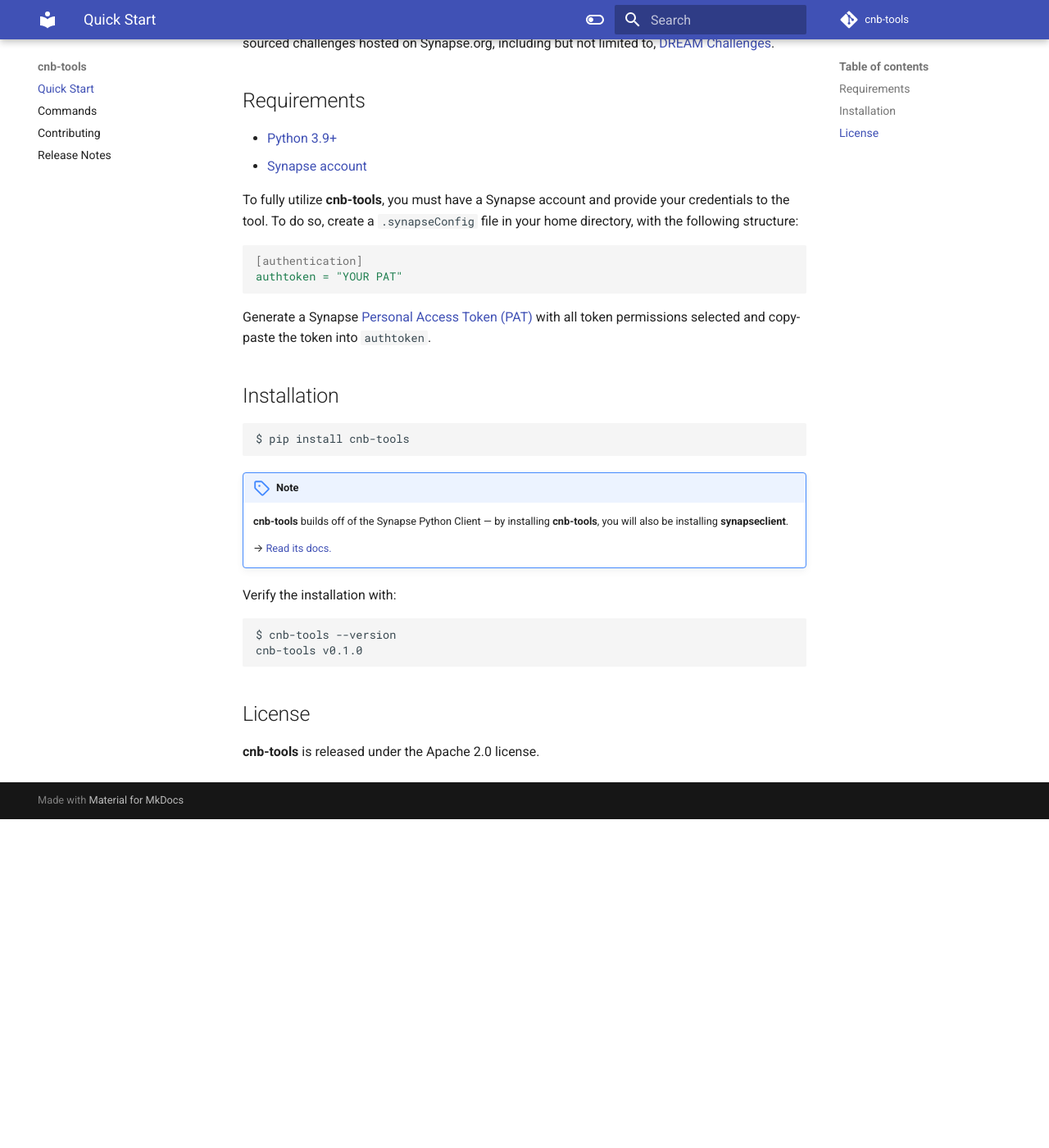
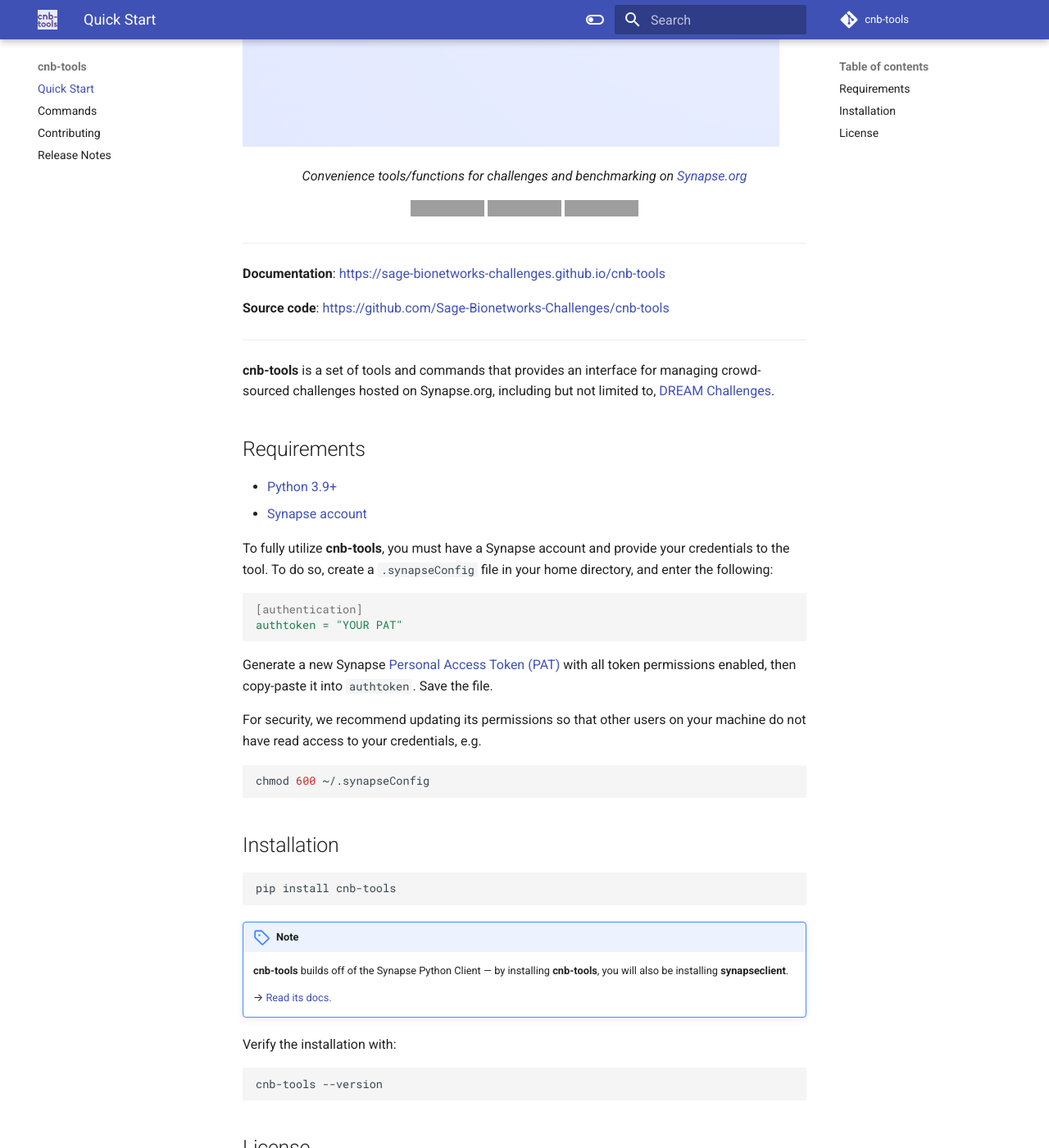
Before and after one commit to Sage-Bionetworks-Challenges/cnb-tools, an MkDocs documentation site: the page built from docs/index.md, in a window 1280 px wide and 1400 px high, scrolled down 402 px. Shown: the whole window at 82% size. Built offline with MkDocs 1.6.1 and Material for MkDocs 9.7.7, drawn with Linux system fonts in a browser that asks for light colours; comment, search, counter and statistics services are not loaded; before the commit the page ends 1401 px from its top, so only the background shows below that; grey boxes are pictures that could not be loaded.

Commit message:
add logos

````diff
--- a/docs/index.md
+++ b/docs/index.md
@@ -1,4 +1,4 @@
-# cnb-tools
+![cnb-tools](assets/cnb-tools.png)
 
 <p align="center"><em>
   Convenience tools/functions for challenges and benchmarking on
@@ -30,20 +30,27 @@
 
 To fully utilize **cnb-tools**, you must have a Synapse account and
 provide your credentials to the tool.  To do so, create a `.synapseConfig`
-file in your home directory, with the following structure:
+file in your home directory, and enter the following:
 
 ```yaml
 [authentication]
 authtoken = "YOUR PAT"
 ```
 
-Generate a Synapse [Personal Access Token (PAT)] with all token
-permissions selected and copy-paste the token into `authtoken`.
+Generate a new Synapse [Personal Access Token (PAT)] with all token
+permissions enabled, then copy-paste it into `authtoken`. Save the file.
+
+For security, we recommend updating its permissions so that other
+users on your machine do not have read access to your credentials, e.g.
+
+```sh
+chmod 600 ~/.synapseConfig
+```
 
 ## Installation
 
 ```
-$ pip install cnb-tools
+pip install cnb-tools
 ```
 
 !!! note
@@ -55,8 +62,7 @@
 Verify the installation with:
 
 ```
-$ cnb-tools --version
-cnb-tools v0.1.0
+cnb-tools --version
 ```
 
 ## License
--- a/mkdocs.yml
+++ b/mkdocs.yml
@@ -27,6 +27,7 @@
     admonition:
       note: octicons/tag-16
       info: octicons/info-16
+  logo: assets/favicon.png
 
 markdown_extensions:
   - admonition
````
Also changed, not shown: README.md (+23 -15 lines), docs/assets/cnb-tools.png (added), docs/assets/favicon.png (added).
